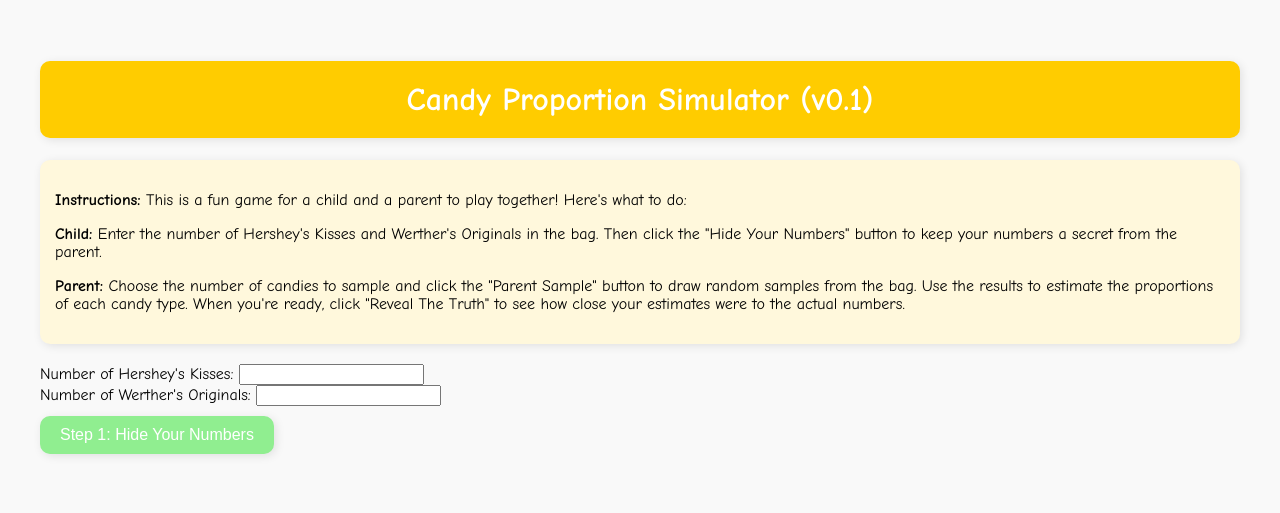
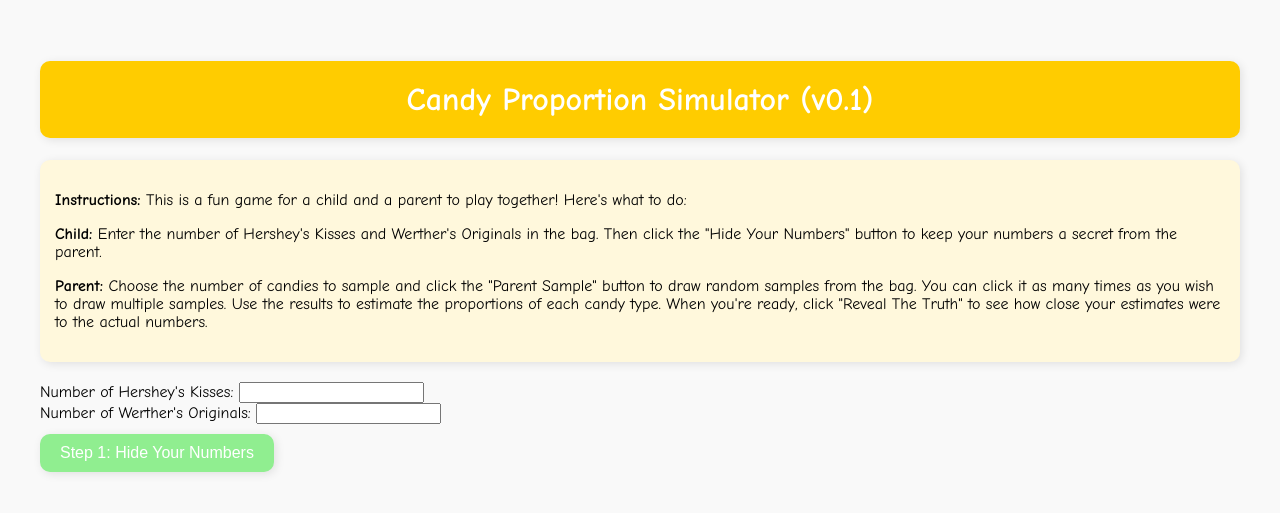
Before and after one commit to RFNajera/rfnajera.github.io, a Jekyll site: the page random_candy.html, which Jekyll copies as it is, in a window 1280 px wide. Shown: the top 513 px of the page. Built offline with Jekyll 4.4.1, drawn with Linux system fonts in a browser that asks for light colours; some of the changed lines change nothing that is shown.

Commit message:
Update random_candy.html
Fixed wording and an issue with the resetting.

```diff
--- a/random_candy.html
+++ b/random_candy.html
@@ -1,5 +1,6 @@
 <!DOCTYPE html>
 <html lang="en">
+
 <head>
     <meta charset="UTF-8">
     <meta name="viewport" content="width=device-width, initial-scale=1.0">
@@ -13,6 +14,7 @@
             margin: 20px;
             padding: 20px;
         }
+
         h1 {
             font-family: 'Comic Neue', 'Comic Sans MS', 'Arial Rounded MT Bold', cursive;
             color: #ffffff;
@@ -22,6 +24,7 @@
             border-radius: 10px;
             box-shadow: 2px 2px 10px rgba(0, 0, 0, 0.1);
         }
+
         .instructions {
             background-color: #fff8dc;
             padding: 15px;
@@ -29,6 +32,7 @@
             margin-bottom: 20px;
             box-shadow: 2px 2px 10px rgba(0, 0, 0, 0.1);
         }
+
         button {
             background-color: #90ee90;
             border: none;
@@ -40,18 +44,23 @@
             margin: 10px 0;
             box-shadow: 2px 2px 10px rgba(0, 0, 0, 0.1);
         }
+
         button:hover {
             background-color: #76c776;
         }
+
         #results {
             background-color: #f0f8ff;
             padding: 20px;
             border-radius: 10px;
             box-shadow: 2px 2px 10px rgba(0, 0, 0, 0.1);
         }
-        #results h2, #results h3 {
+
+        #results h2,
+        #results h3 {
             color: #4682b4;
         }
+
         table {
             border-collapse: collapse;
             width: 100%;
@@ -61,13 +70,19 @@
             border-radius: 10px;
             overflow: hidden;
         }
-        table, th, td {
+
+        table,
+        th,
+        td {
             border: 1px solid #ddd;
         }
-        th, td {
+
+        th,
+        td {
             padding: 10px;
             text-align: center;
         }
+
         ul {
             padding: 10px;
             background-color: #fffacd;
@@ -76,13 +91,18 @@
         }
     </style>
 </head>
+
 <body>
     <h1>Candy Proportion Simulator (v0.1)</h1>
 
     <div class="instructions">
-        <p><strong>Instructions:</strong> This is a fun game for a child and a parent to play together! Here's what to do:</p>
-        <p><strong>Child:</strong> Enter the number of Hershey's Kisses and Werther's Originals in the bag. Then click the "Hide Your Numbers" button to keep your numbers a secret from the parent.</p>
-        <p><strong>Parent:</strong> Choose the number of candies to sample and click the "Parent Sample" button to draw random samples from the bag. Use the results to estimate the proportions of each candy type. When you're ready, click "Reveal The Truth" to see how close your estimates were to the actual numbers.</p>
+        <p><strong>Instructions:</strong> This is a fun game for a child and a parent to play together! Here's what to
+            do:</p>
+        <p><strong>Child:</strong> Enter the number of Hershey's Kisses and Werther's Originals in the bag. Then click
+            the "Hide Your Numbers" button to keep your numbers a secret from the parent.</p>
+        <p><strong>Parent:</strong> Choose the number of candies to sample and click the "Parent Sample" button to draw
+            random samples from the bag. You can click it as many times as you wish to draw multiple samples. Use the results to estimate the proportions of each candy type. When you're
+            ready, click "Reveal The Truth" to see how close your estimates were to the actual numbers.</p>
     </div>
 
     <div id="child-input">
@@ -125,9 +145,11 @@
         <button onclick="revealTruth()">Reveal The Truth</button>
         <h3>Discussion Questions</h3>
         <ul>
-            <li>How did the 95% confidence interval change as the parent picked a bigger sample size? Did the margin of error change because of the sample size?</li>
+            <li>How did the 95% confidence interval change as the parent picked a bigger sample size? Did the margin of
+                error change because of the sample size?</li>
             <li>How did the margin of error change with the number of samples taken?</li>
-            <li>Can you give some examples where you might want to only sample a big group instead of asking the whole group the same question or take the same measurement?</li>
+            <li>Can you give some examples where you might want to only sample a big group instead of asking the whole
+                group the same question or take the same measurement?</li>
         </ul>
     </div>
 
@@ -178,7 +200,7 @@
 
             sampleResults.push({ hersheysCount, werthersCount, sampleSize });
             updateResultsTable();
-            calculateEstimates();
+            calculateEstimates(); // Ensure estimates are updated for every new sample
         }
 
         function updateResultsTable() {
@@ -207,6 +229,12 @@
         }
 
         function calculateEstimates() {
+            if (sampleResults.length === 0) {
+                document.getElementById('estimates').textContent = '';
+                document.getElementById('translated-estimates').textContent = '';
+                return;
+            }
+
             const totalSamples = sampleResults.reduce((sum, result) => sum + result.sampleSize, 0);
             const totalHersheys = sampleResults.reduce((sum, result) => sum + result.hersheysCount, 0);
             const proportionHersheys = totalHersheys / totalSamples;
@@ -215,14 +243,15 @@
             const lowerBound = (proportionHersheys - marginOfError).toFixed(3);
             const upperBound = (proportionHersheys + marginOfError).toFixed(3);
 
-            const estimatedCount = Math.round(proportionHersheys * totalCandy);
-            const lowerCount = Math.round(lowerBound * totalCandy);
-            const upperCount = Math.round(upperBound * totalCandy);
+            const estimatedCountHersheys = Math.round(proportionHersheys * totalCandy);
+            const lowerCountHersheys = Math.round(lowerBound * totalCandy);
+            const upperCountHersheys = Math.round(upperBound * totalCandy);
             const marginOfErrorCount = Math.round(marginOfError * totalCandy);
+            const estimatedCountWerthers = totalCandy - estimatedCountHersheys;
 
             document.getElementById('estimates').textContent = `Proportion of Hershey's Kisses: ${proportionHersheys.toFixed(3)}
             (95% CI: ${lowerBound} to ${upperBound}), Margin of Error: ${marginOfError.toFixed(3)}`;
-            document.getElementById('translated-estimates').textContent = `There are about ${estimatedCount} Hershey's Kisses. We are 95% confident the true number of Hershey's Kisses is between ${lowerCount} and ${upperCount} in your total of ${totalCandy} candies. The margin of error is ±${marginOfErrorCount} candies.`;
+            document.getElementById('translated-estimates').textContent = `There are about ${estimatedCountHersheys} Hershey's Kisses and ${estimatedCountWerthers} Werther's Originals in the bag. We are 95% confident the true number of Hershey's Kisses is between ${lowerCountHersheys} and ${upperCountHersheys} in your total of ${totalCandy} candies. The margin of error is ±${marginOfErrorCount} candies.`;
         }
 
         function revealTruth() {
@@ -247,8 +276,25 @@
             document.getElementById('werthers').value = '';
             document.getElementById('sample-size').value = '';
 
+            // Reset variables
+            originalHersheys = null;
+            originalWerthers = null;
+            totalCandy = null;
+
+            // Clear sample results
             sampleResults = [];
+
+            // Clear results and truth sections
+            document.getElementById('results-table').innerHTML = '';
+            document.getElementById('estimates').textContent = '';
+            document.getElementById('translated-estimates').textContent = '';
+
+            // Remove the dynamically appended "The Original Numbers" section
+            const truthDivs = document.querySelectorAll('#results > div:not(#summary)');
+            truthDivs.forEach(div => div.remove());
         }
+
     </script>
 </body>
+
 </html>
```
